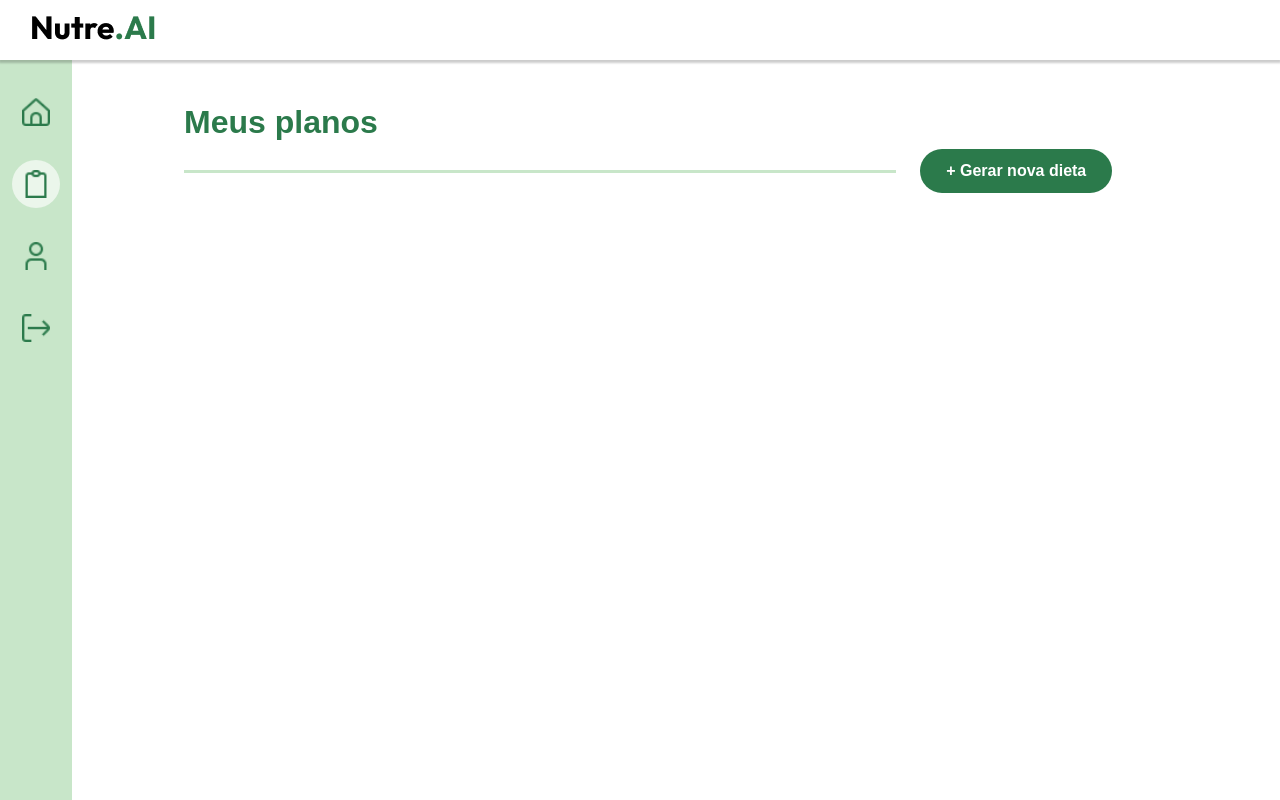
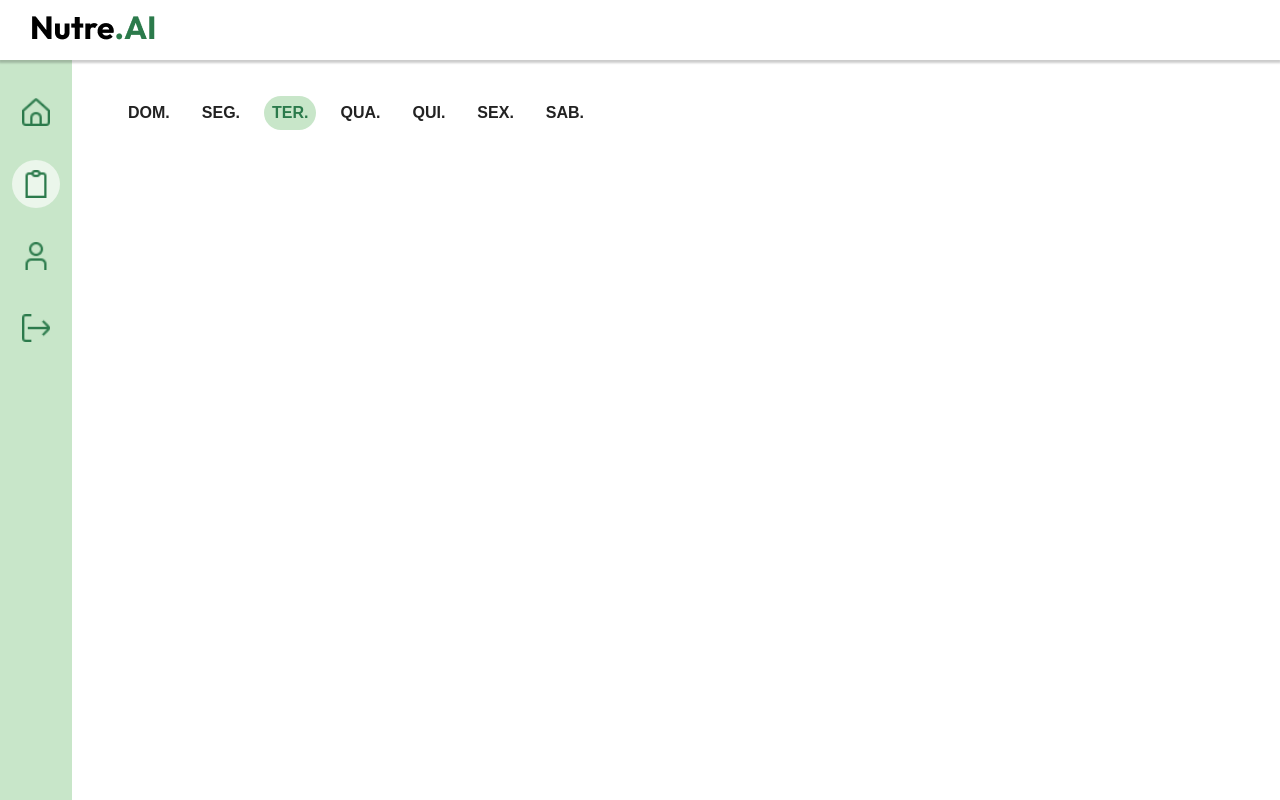
Before and after one commit to John-Cavalcanti/Diet_App, a React (Vite) app in the folder frontend/nutreai/: page /myplans in a window 1280 px wide. Built offline with nearby package versions, Linux system fonts and the light colour scheme.

Commit message:
feat:componente dos dias da semana

```diff
--- /dev/null
+++ b/frontend/nutreai/src/pages/myplans/components/week-days.tsx
@@ -0,0 +1,57 @@
+import styled from "styled-components"
+import { useState, useEffect } from "react"
+
+const days = ["DOM.", "SEG.", "TER.", "QUA.", "QUI.", "SEX.", "SAB."]
+
+interface WeekDaysProps {
+  activeDay?: number
+  onChange: (dayIndex: number) => void
+}
+
+export function WeekDays({ activeDay, onChange }: WeekDaysProps) {
+  const [selectedDay, setSelectedDay] = useState<number>(activeDay ?? new Date().getDay())
+
+  useEffect(() => {
+    if (activeDay !== undefined) setSelectedDay(activeDay)
+  }, [activeDay])
+
+  return (
+    <DaysRow>
+      {days.map((day, idx) => (
+        <DayButton
+          key={day}
+          active={selectedDay === idx}
+          onClick={() => {
+            setSelectedDay(idx)
+            onChange(idx)
+          }}
+        >
+          {day}
+        </DayButton>
+      ))}
+    </DaysRow>
+  )
+}
+
+const DaysRow = styled.div`
+  display: flex;
+  gap: 1rem;
+  margin-bottom: 2rem;
+`
+
+const DayButton = styled.button<{ active: boolean }>`
+  background: ${({ active, theme }) => active ? theme["green-100"] : "transparent"};
+  color: ${({ active, theme }) => active ? theme["green-700"] : "#222"};
+  border: none;
+  border-radius: 24px;
+  padding: 0.5rem 0.5rem;
+  font-weight: 600;
+  font-size: 1rem;
+  cursor: pointer;
+  transition: background 0.2s;
+
+  &:hover {
+    background: ${({ theme }) => theme["green-100"]};
+    color: ${({ theme }) => theme["green-700"]};
+  }
+`
--- a/frontend/nutreai/src/pages/myplans/index.tsx
+++ b/frontend/nutreai/src/pages/myplans/index.tsx
@@ -1,10 +1,14 @@
 import styled from "styled-components"
 import { Sidebar } from "../../componens/sidebar"
 import { Header } from "../../componens/header"
+import { WeekDays } from "./components/week-days"
+import { useState } from "react"
 
 
 
 export function MyPlans() {
+  const [activeDay, setActiveDay] = useState<number>(new Date().getDay())
+
   return (
     <Container>
       <HeaderWrapper>
@@ -12,15 +16,7 @@ export function MyPlans() {
       </HeaderWrapper>
       <Sidebar />
       <MainContent>
-        <TitleRow>
-          <Title>Meus planos</Title>
-          <LineRow>
-            <Line />
-            <NewPlanButton>
-              + Gerar nova dieta
-            </NewPlanButton>
-          </LineRow>
-        </TitleRow>
+        <WeekDays activeDay={activeDay} onChange={setActiveDay} />
       </MainContent>
     </Container>
   )
@@ -45,48 +41,7 @@ const MainContent = styled.div`
   flex: 1;
   display: flex;
   flex-direction: column;
-  margin-left: 5rem;
-  margin-top: 4.5rem;
+  margin-left: 1rem;
+  margin-top: 4rem;
   padding: 2rem;
 `
-
-const TitleRow = styled.div`
-  display: flex;
-  flex-direction: column;
-  align-items: flex-start;
-  gap: 0.5rem;
-`
-
-const LineRow = styled.div`
-    display: flex;
-    align-items: center;
-    gap: 1.5rem;
-    width: 100%;
-
-`
-
-const Title = styled.h1`
-  font-size: 2rem;
-  font-weight: 600;
-  color: ${({ theme }) => theme["green-700"]};
-`
-
-const Line = styled.div`
-  flex: 100%;
-  height: 3px;
-  background: ${({ theme }) => theme["green-100"]};
-`
-
-const NewPlanButton = styled.button`
-  background: ${({theme}) => theme["green-700"]};
-  color: white;
-  font-weight: 600;
-  font-size: 1rem;
-  padding: 0.6rem 1.5rem;
-  margin-right: 8.5rem;
-  border: none;
-  border-radius: 24px;
-  width: 16.4rem;
-  height: 2.75rem;
-  cursor: pointer;
-`
```
